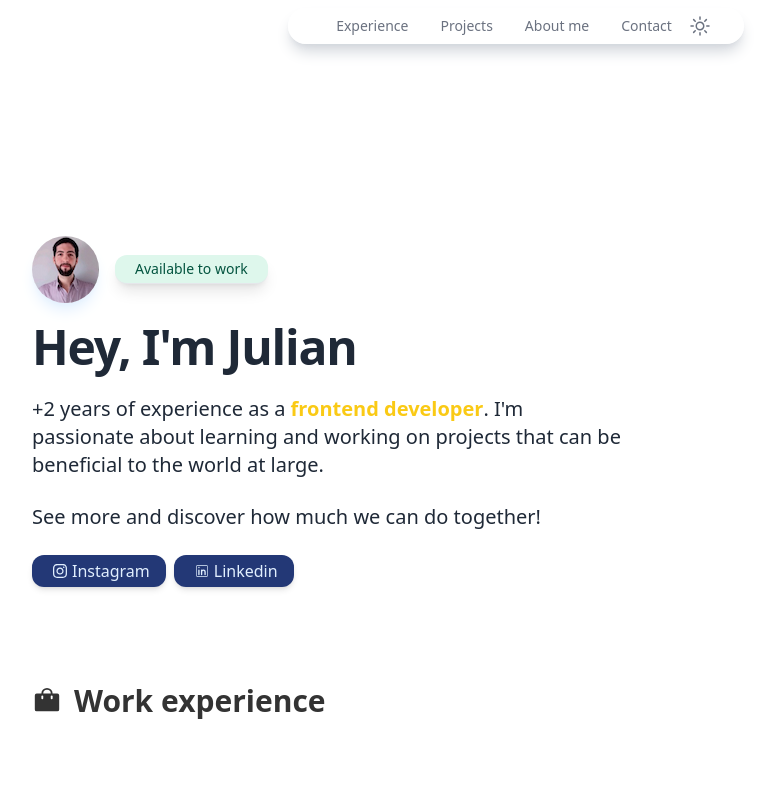
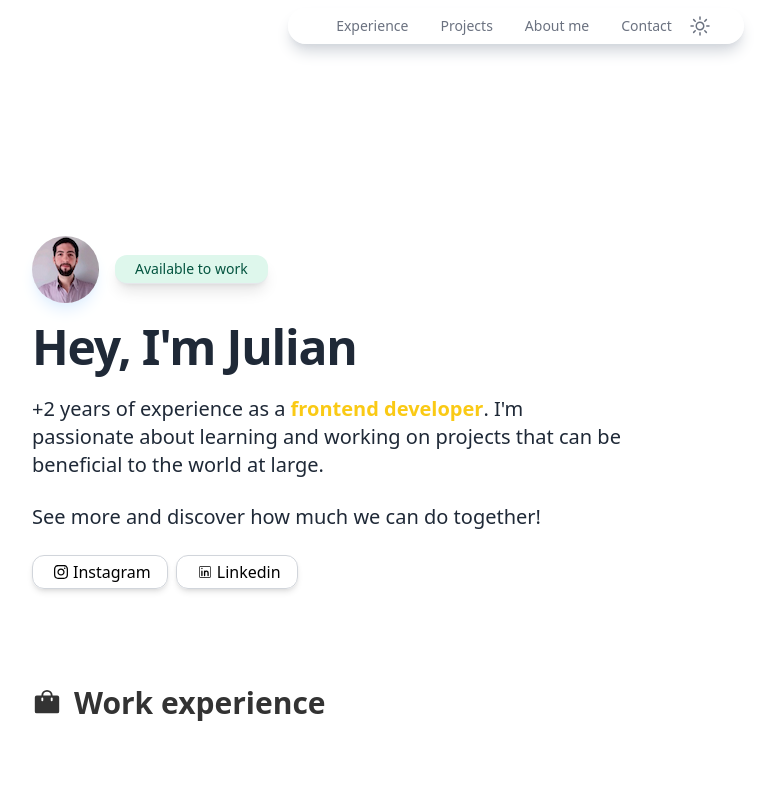
Before and after one commit to julianmagra/portfolio, a React (Vite) app: page / in a window 1280 px wide. Shown: the top 800 px of the page, without its empty margins (124-899 px from the left). Built offline with nearby package versions, Linux system fonts and the light colour scheme.

Commit message:
dark mode

```diff
--- a/src/components/layout/Main.tsx
+++ b/src/components/layout/Main.tsx
@@ -38,7 +38,7 @@ const Main = () => (
         <Link
           target="_blank"
           to={"https://www.instagram.com/julianmagra"}
-          className="px-4 py-1 rounded-xl  shadow-md mr-2 flex items-center text-blue-100 bg-blue-900 hover:bg-blue-800"
+          className="px-4 py-1 rounded-xl  shadow-md mr-2 flex items-center border border-gray-300 hover:shadow-lg dark:text-blue-100 dark:bg-blue-950 dark:hover:bg-blue-900 "
         >
           <FaInstagram className="m-1" />
           Instagram
@@ -46,7 +46,7 @@ const Main = () => (
         <Link
           target="_blank"
           to={"https://www.linkedin.com/in/julianmagra"}
-          className="px-4 py-1 rounded-xl  shadow-md mr-2 flex items-center text-blue-100 bg-blue-900 hover:bg-blue-800 "
+          className="px-4 py-1 rounded-xl  shadow-md  mr-2 flex items-center border border-gray-300 hover:shadow-lg dark:text-blue-100 dark:bg-blue-950 dark:hover:bg-blue-900 "
         >
           <CiLinkedin className="m-1" />
           Linkedin
```
